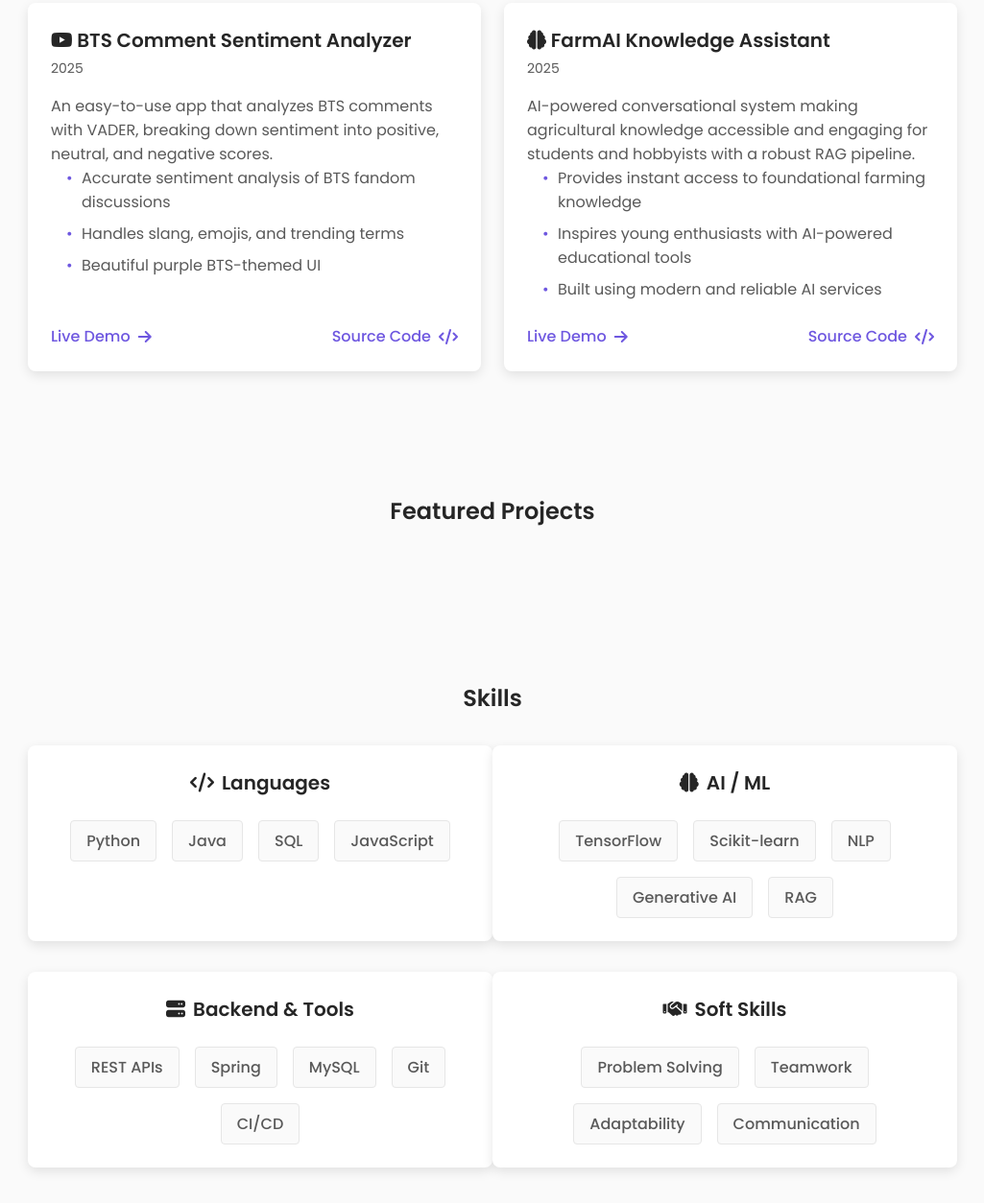
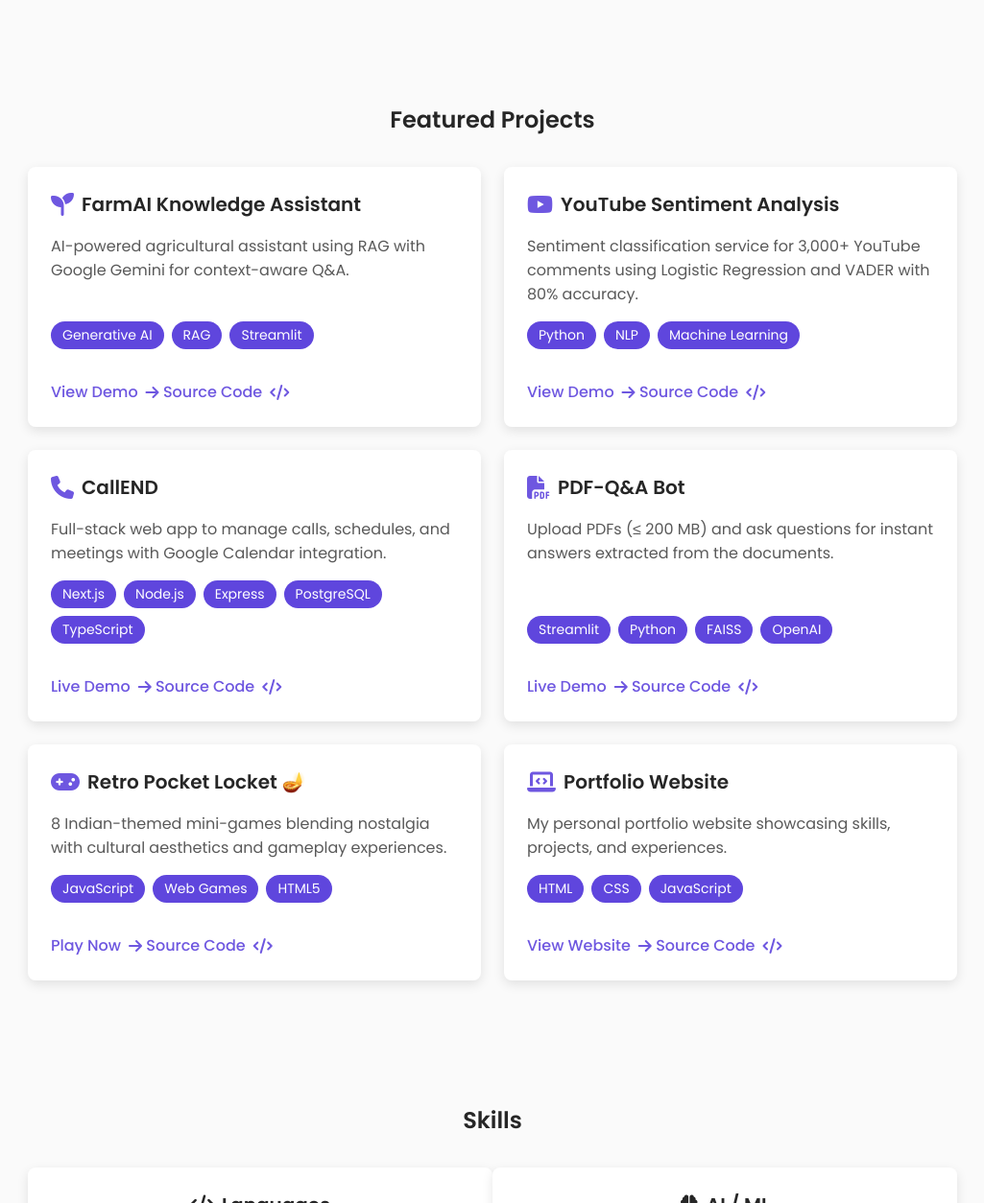
Before and after one commit to krishnabalajiwork/Chintha_Krishna_Balaji_Portfolio, a plain HTML site: page index.html in a window 1280 px wide. Shown: the part 2090-3344 px from the top of the page at 96% size, without its empty margins (127-1152 px from the left). Drawn offline with Linux system fonts and the light colour scheme.

Commit message:
Update index.html

```diff
--- a/index.html
+++ b/index.html
@@ -27,6 +27,7 @@
     </nav>
   </header>
   <main class="main">
+    <!-- Hero section -->
     <section class="hero section" id="home">
       <div class="hero__background-shape"></div>
       <div class="hero__container container grid">
@@ -49,6 +50,8 @@
         </div>
       </div>
     </section>
+
+    <!-- About section -->
     <section class="about section" id="about">
       <h2 class="section__title">About Me</h2>
       <div class="about__container container grid">
@@ -80,11 +83,11 @@
       </div>
     </section>
 
+    <!-- Experience section -->
     <section class="experience section" id="experience">
       <h2 class="section__title">Experience</h2>
-      <div class="experience__container container">
-
-        <!-- OCR Text Detection - Streamlit App -->
+      <div class="experience__container container grid">
+        <!-- Experience Card 1 -->
         <div class="experience__card">
           <div class="experience__header">
             <h3 class="experience__title">
@@ -114,7 +117,7 @@
           </div>
         </div>
 
-        <!-- AI-Hydroponics -->
+        <!-- Experience Card 2 -->
         <div class="experience__card">
           <div class="experience__header">
             <h3 class="experience__title">
@@ -140,54 +143,129 @@
             </a>
           </div>
         </div>
+      </div>
+    </section>
 
-        <!-- BTS Comment Sentiment Analyzer -->
-        <div class="experience__card">
-          <div class="experience__header">
-            <h3 class="experience__title">
-              <i class="fab fa-youtube"></i> BTS Comment Sentiment Analyzer
-            </h3>
-            <div class="experience__duration">2025</div>
+    <!-- Featured Projects section -->
+    <section class="projects section" id="projects">
+      <h2 class="section__title">Featured Projects</h2>
+      <div class="projects__container container grid">
+
+        <!-- Project 1 -->
+        <div class="project__card">
+          <div class="project__header">
+            <i class="fas fa-seedling project__icon"></i>
+            <h3 class="project__title">FarmAI Knowledge Assistant</h3>
           </div>
-          <p>
-            An easy-to-use app that analyzes BTS comments with VADER, breaking down sentiment into positive, neutral, and negative scores.
-          </p>
-          <ul>
-            <li>Accurate sentiment analysis of BTS fandom discussions</li>
-            <li>Handles slang, emojis, and trending terms</li>
-            <li>Beautiful purple BTS-themed UI</li>
-          </ul>
-          <div class="card__buttons-row">
-            <a href="https://test-sentiment-analysis-bts.streamlit.app/" target="_blank" rel="noopener" class="button button--link left">
-              Live Demo <i class="fas fa-arrow-right"></i>
+          <p>AI-powered agricultural assistant using RAG with Google Gemini for context-aware Q&A.</p>
+          <div class="project__tags">
+            <span>Generative AI</span><span>RAG</span><span>Streamlit</span>
+          </div>
+          <div class="card__buttons">
+            <a href="https://farmai-assistant.streamlit.app/" target="_blank" rel="noopener" class="button button--link">
+              View Demo <i class="fas fa-arrow-right"></i>
             </a>
-            <a href="https://github.com/krishnabalajiwork/test-Sentiment-Analysis" target="_blank" rel="noopener" class="button button--link right">
+            <a href="https://github.com/krishnabalajiwork/farmai-assistant" target="_blank" rel="noopener" class="button button--link">
               Source Code <i class="fas fa-code"></i>
             </a>
           </div>
         </div>
 
-        <!-- FarmAI Knowledge Assistant -->
-        <div class="experience__card">
-          <div class="experience__header">
-            <h3 class="experience__title">
-              <i class="fas fa-brain"></i> FarmAI Knowledge Assistant
-            </h3>
-            <div class="experience__duration">2025</div>
+        <!-- Project 2 -->
+        <div class="project__card">
+          <div class="project__header">
+            <i class="fab fa-youtube project__icon"></i>
+            <h3 class="project__title">YouTube Sentiment Analysis</h3>
           </div>
-          <p>
-            AI-powered conversational system making agricultural knowledge accessible and engaging for students and hobbyists with a robust RAG pipeline.
-          </p>
-          <ul>
-            <li>Provides instant access to foundational farming knowledge</li>
-            <li>Inspires young enthusiasts with AI-powered educational tools</li>
-            <li>Built using modern and reliable AI services</li>
-          </ul>
-          <div class="card__buttons-row">
-            <a href="https://farmai-assistant.streamlit.app/" target="_blank" rel="noopener" class="button button--link left">
+          <p>Sentiment classification service for 3,000+ YouTube comments using Logistic Regression and VADER with 80% accuracy.</p>
+          <div class="project__tags">
+            <span>Python</span><span>NLP</span><span>Machine Learning</span>
+          </div>
+          <div class="card__buttons">
+            <a href="https://test-sentiment-analysis-bts.streamlit.app/" target="_blank" rel="noopener" class="button button--link">
+              View Demo <i class="fas fa-arrow-right"></i>
+            </a>
+            <a href="https://github.com/krishnabalajiwork/test-Sentiment-Analysis" target="_blank" rel="noopener" class="button button--link">
+              Source Code <i class="fas fa-code"></i>
+            </a>
+          </div>
+        </div>
+
+        <!-- Project 3 -->
+        <div class="project__card">
+          <div class="project__header">
+            <i class="fas fa-phone project__icon"></i>
+            <h3 class="project__title">CallEND</h3>
+          </div>
+          <p>Full-stack web app to manage calls, schedules, and meetings with Google Calendar integration.</p>
+          <div class="project__tags">
+            <span>Next.js</span><span>Node.js</span><span>Express</span><span>PostgreSQL</span><span>TypeScript</span>
+          </div>
+          <div class="card__buttons">
+            <a href="https://call-end-krishna.vercel.app/book/user_32luLfRMwAsvebI8veMJFwDfA0N" target="_blank" rel="noopener" class="button button--link">
               Live Demo <i class="fas fa-arrow-right"></i>
             </a>
-            <a href="https://github.com/krishnabalajiwork/farmai-assistant" target="_blank" rel="noopener" class="button button--link right">
+            <a href="https://github.com/krishnabalajiwork/CallEND" target="_blank" rel="noopener" class="button button--link">
+              Source Code <i class="fas fa-code"></i>
+            </a>
+          </div>
+        </div>
+
+        <!-- Project 4 -->
+        <div class="project__card">
+          <div class="project__header">
+            <i class="fas fa-file-pdf project__icon"></i>
+            <h3 class="project__title">PDF-Q&A Bot</h3>
+          </div>
+          <p>Upload PDFs (≤ 200 MB) and ask questions for instant answers extracted from the documents.</p>
+          <div class="project__tags">
+            <span>Streamlit</span><span>Python</span><span>FAISS</span><span>OpenAI</span>
+          </div>
+          <div class="card__buttons">
+            <a href="https://simple-chatbot-s2drqmeevnjwhojjxnbav3.streamlit.app/" target="_blank" rel="noopener" class="button button--link">
+              Live Demo <i class="fas fa-arrow-right"></i>
+            </a>
+            <a href="https://github.com/krishnabalajiwork/Simple-Chatbot-PDF-AI-Assistant" target="_blank" rel="noopener" class="button button--link">
+              Source Code <i class="fas fa-code"></i>
+            </a>
+          </div>
+        </div>
+
+        <!-- Project 5 -->
+        <div class="project__card">
+          <div class="project__header">
+            <i class="fas fa-gamepad project__icon"></i>
+            <h3 class="project__title">Retro Pocket Locket 🪔</h3>
+          </div>
+          <p>8 Indian-themed mini-games blending nostalgia with cultural aesthetics and gameplay experiences.</p>
+          <div class="project__tags">
+            <span>JavaScript</span><span>Web Games</span><span>HTML5</span>
+          </div>
+          <div class="card__buttons">
+            <a href="https://krishnabalajiwork.github.io/Retro-Pocket-Locket-game/" target="_blank" rel="noopener" class="button button--link">
+              Play Now <i class="fas fa-arrow-right"></i>
+            </a>
+            <a href="https://github.com/krishnabalajiwork/Retro-Pocket-Locket-game" target="_blank" rel="noopener" class="button button--link">
+              Source Code <i class="fas fa-code"></i>
+            </a>
+          </div>
+        </div>
+
+        <!-- Project 6 -->
+        <div class="project__card">
+          <div class="project__header">
+            <i class="fas fa-laptop-code project__icon"></i>
+            <h3 class="project__title">Portfolio Website</h3>
+          </div>
+          <p>My personal portfolio website showcasing skills, projects, and experiences.</p>
+          <div class="project__tags">
+            <span>HTML</span><span>CSS</span><span>JavaScript</span>
+          </div>
+          <div class="card__buttons">
+            <a href="https://krishnabalajiwork.github.io/Chintha_Krishna_Balaji_Portfolio/" target="_blank" rel="noopener" class="button button--link">
+              View Website <i class="fas fa-arrow-right"></i>
+            </a>
+            <a href="https://github.com/krishnabalajiwork/Chintha_Krishna_Balaji_Portfolio" target="_blank" rel="noopener" class="button button--link">
               Source Code <i class="fas fa-code"></i>
             </a>
           </div>
@@ -196,15 +274,7 @@
       </div>
     </section>
 
-    <!-- Projects Section -->
-    <section class="projects section" id="projects">
-      <h2 class="section__title">Featured Projects</h2>
-      <div class="projects__container container grid">
-        <!-- Existing Project cards from previous updates can be added here -->
-      </div>
-    </section>
-
-    <!-- Skills Section -->
+    <!-- Skills section -->
     <section class="skills section" id="skills">
       <h2 class="section__title">Skills</h2>
       <div class="skills__container container grid">
@@ -249,7 +319,7 @@
       </div>
     </section>
 
-    <!-- Contact Email Section -->
+    <!-- Contact Email section -->
     <section class="contact-email section" id="contact-email">
       <h2 class="section__title">Contact</h2>
       <p style="text-align:center;">
@@ -258,12 +328,14 @@
       </p>
     </section>
   </main>
+
   <footer class="footer">
     <div class="footer__container container">
       <h1 class="footer__title">Chintha Krishna Balaji</h1>
       <p>© 2025. All rights reserved.</p>
     </div>
   </footer>
+
   <a href="#" class="scrollup" id="scroll-up">
     <i class="fas fa-arrow-up scrollup__icon"></i>
   </a>
```
